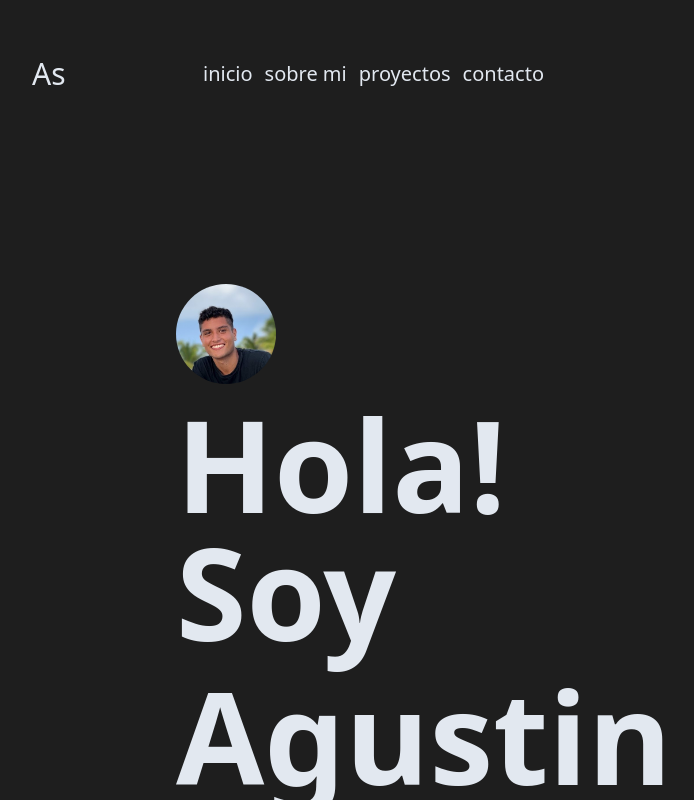
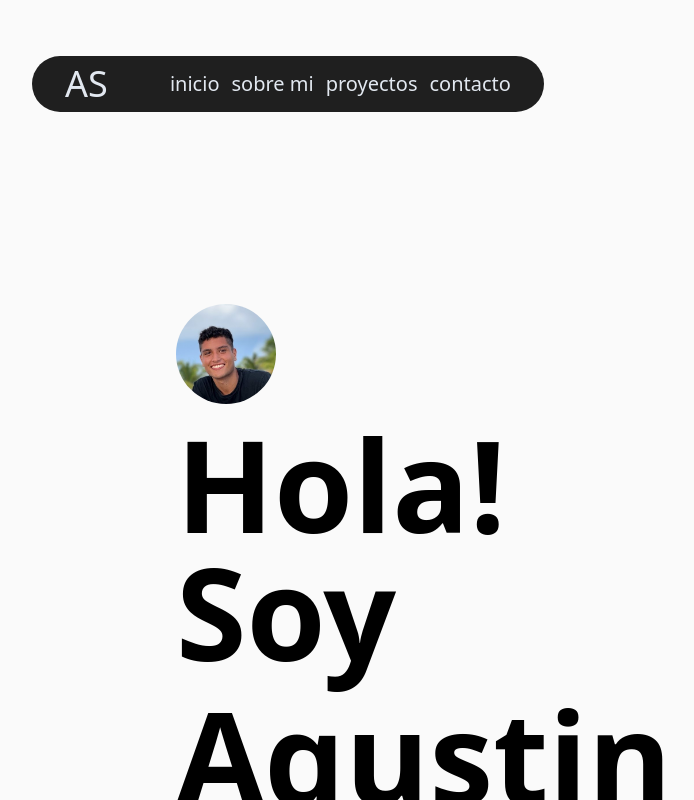
Before and after one commit to agussanchz/portfolio, a Next.js app: page / in a window 1280 px wide. Shown: the top 800 px of the page, without its empty margins (352-1046 px from the left). Built offline with nearby package versions, Linux system fonts and the light colour scheme.

Commit message:
agregando estilos nuevos

```diff
--- a/src/app/contacto/page.jsx
+++ b/src/app/contacto/page.jsx
@@ -2,6 +2,6 @@ import React from 'react'
 
 export default function Contacto() {
   return (
-    <h1 className='text-7xl'>Me gustaria realizar un proyecto juntos, <span className='text-blue-300'>contactame</span></h1>
+    <h1 className='text-7xl'>Me gustaria realizar un proyecto juntos, <span className='text-blue-500'>contactame</span></h1>
   )
 }
--- a/src/app/layout.jsx
+++ b/src/app/layout.jsx
@@ -8,8 +8,8 @@ export const metadata = {
 
 export default function RootLayout({ children }) {
   return (
-    <html lang="en" className="bg-[#1E1E1E] text-slate-200">
-    <body className="px-96 py-14">
+    <html lang="es">
+    <body className="px-96 py-14 bg-[#FAFAFA] text-black h-screen w-screen">
       <header>
         <Navbar />
       </header>
--- a/src/app/page.jsx
+++ b/src/app/page.jsx
@@ -3,8 +3,8 @@ import Image from "next/image";
 
 export default function Home() {
   return (
-    <main>
-      <div className="flex flex-col gap-4">
+    <main className="flex justify-between">
+      <section className="flex flex-col gap-4">
         <div className="flex items-center gap-3">
           <Image
             src={'/imgAvatar.jpg'}
@@ -17,12 +17,12 @@ export default function Home() {
         <h1 className=" text-9xl font-bold">Hola! Soy</h1>
         <span className=" text-9xl font-bold">Agustin</span>
         <p className="text-4xl">Frontend developer de Argentina</p>
-        <span className="text-center border border-green-400 rounded-xl w-60 p-1 text-sm font-bold">Disponible para trabajar</span>
+        <span className="text-center border border-green-400 rounded-xl w-60 p-1 text-sm font-bold text-green-400">Disponible para trabajar</span>
         <div className="flex gap-3">
           <button className="border border-black p-2 w-32 rounded-md">Contacto</button>
-          <button className="border border-black  p-2 w-32 rounded-md">Linkedin</button>
+          <button className="border border-black p-2 w-32 rounded-md">Linkedin</button>
         </div>
-      </div>
+      </section>
     </main>
   );
 }
--- a/src/components/Navbar.jsx
+++ b/src/components/Navbar.jsx
@@ -3,8 +3,8 @@ import React from 'react'
 
 export default function Navbar() {
   return (
-    <nav className='flex justify-between items-center text-center gap-3'>
-        <Link href={'/'} className='text-3xl'>As</Link>
+    <nav className='flex justify-around items-center text-center gap-3 bg-[#1f1f1f] p-2 text-slate-200 rounded-full'>
+        <Link href={'/'} className='text-4xl'>AS</Link>
         <ul className='flex justify-center gap-3 text-xl'>
             <Link href={'/'}>inicio</Link>
             <Link href={'/sobre-mi'}>sobre mi</Link>
```
